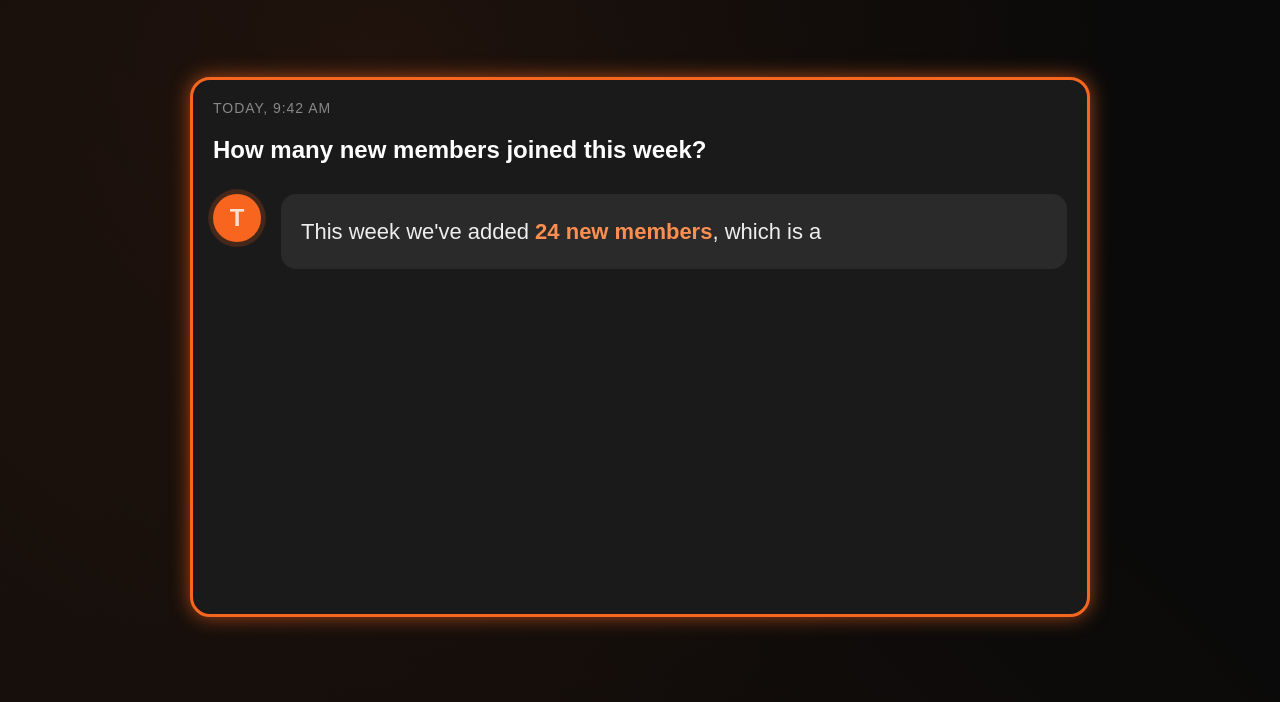
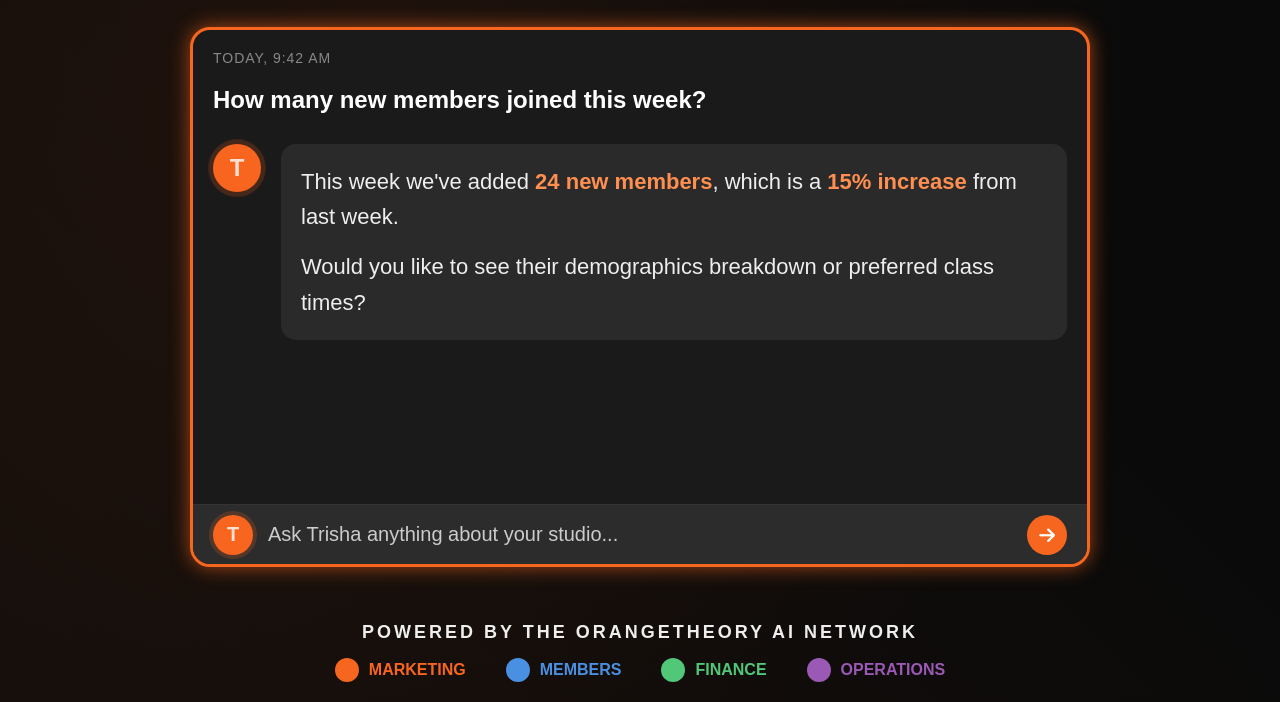
Before and after one commit to rchopra009/trisha-ai, a plain HTML site: page index.html in a window 1280 px wide. Shown: the part 98-800 px from the top of the page. Drawn offline with Linux system fonts and the light colour scheme.

Commit message:
Update index.html

```diff
--- a/index.html
+++ b/index.html
@@ -44,4 +44,42 @@
                 <div class="assistant-message">
                     <div class="avatar">T</div>
                     <div class="message-content">
-                        <p>This week we've added <span class="highlight">24 new members</span>, which is a <s
+                        <p>This week we've added <span class="highlight">24 new members</span>, which is a <span class="highlight">15% increase</span> from last week.</p>
+                        <p>Would you like to see their demographics breakdown or preferred class times?</p>
+                    </div>
+                </div>
+            </div>
+
+            <div class="chat-input">
+                <div class="avatar">T</div>
+                <input type="text" placeholder="Ask Trisha anything about your studio...">
+                <button class="send-button"><i class="fas fa-arrow-right"></i></button>
+            </div>
+        </div>
+    </main>
+
+    <footer>
+        <div class="network-label">POWERED BY THE ORANGETHEORY AI NETWORK</div>
+        <div class="agent-indicators">
+            <div class="agent marketing">
+                <div class="indicator"></div>
+                <span>MARKETING</span>
+            </div>
+            <div class="agent members">
+                <div class="indicator"></div>
+                <span>MEMBERS</span>
+            </div>
+            <div class="agent finance">
+                <div class="indicator"></div>
+                <span>FINANCE</span>
+            </div>
+            <div class="agent operations">
+                <div class="indicator"></div>
+                <span>OPERATIONS</span>
+            </div>
+        </div>
+    </footer>
+
+    <script src="js/script.js"></script>
+</body>
+</html>
```
